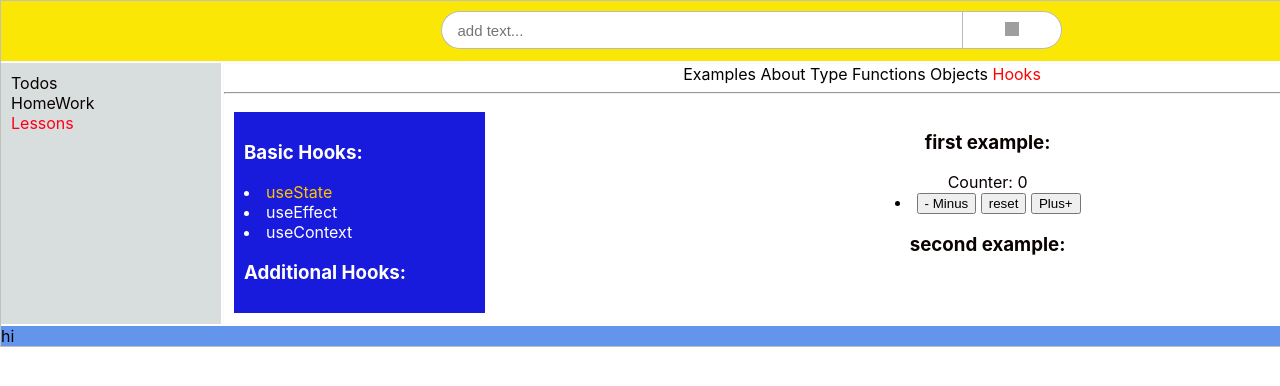
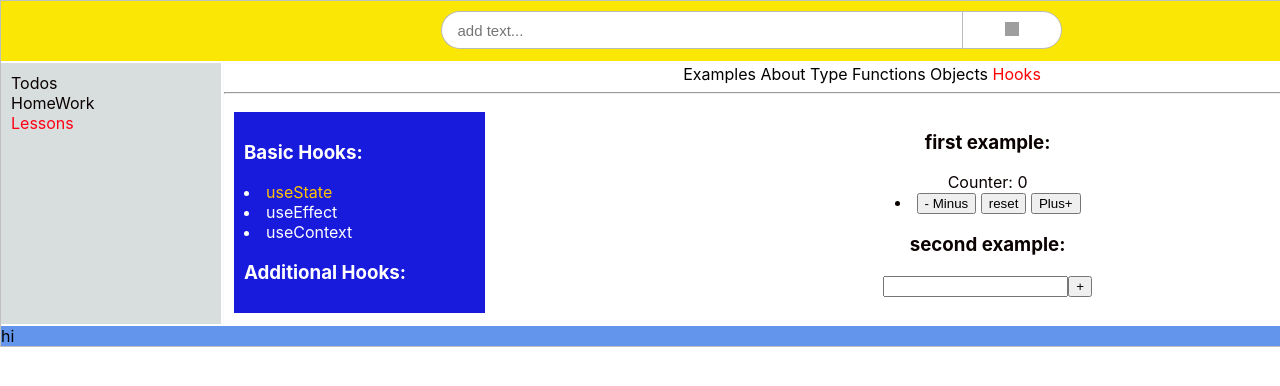
Before and after one commit to VladimirShumliaiev/Type-script-React, a React (Create React App) app in the folder my-app/: page /lessons/hooks/useState in a window 1280 px wide. Shown: the top 386 px of the page. Built offline with nearby package versions, Linux system fonts and the light colour scheme; grey boxes are pictures that could not be loaded.

Commit message:
25.04.2023 hooks

```diff
--- a/my-app/src/Components/mainContent/Lessons/Hooks Lessons/useState/useStateLessons.tsx
+++ b/my-app/src/Components/mainContent/Lessons/Hooks Lessons/useState/useStateLessons.tsx
@@ -1,4 +1,6 @@
 import React, {FC, useState} from 'react';
+import Todo from "./useStateLessonsComponnets/todo/Todo";
+
 
 const initialState = 0
 
@@ -31,6 +33,8 @@ const UseStateLessons: FC = () => {
 
             <h3>second example:</h3>
 
+            <Todo/>
+
         </div>
     );
 };
--- /dev/null
+++ b/my-app/src/Components/mainContent/Lessons/Hooks Lessons/useState/useStateLessonsComponnets/todo/Todo.tsx
@@ -0,0 +1,18 @@
+import React, {ChangeEvent, useState} from 'react';
+
+const Todo = () => {
+    const [value, setValue] = useState('')
+
+    const onChange = (e: ChangeEvent<HTMLInputElement>) => {
+        setValue(e.target.value)
+    }
+
+    return (
+        <div>
+            <input type="text" value={value} onChange={onChange}/>
+            <button onClick={() => console.log(value)}>+</button>
+        </div>
+    );
+};
+
+export default Todo;
```
Also changed, not shown: my-app/src/Components/mainContent/Lessons/Hooks Lessons/useState/useStateLessonsComponnets/todo/TodoInput.tsx (added, +11 -0 lines), my-app/src/Components/mainContent/Lessons/Hooks Lessons/useState/useStateLessonsComponnets/todo/TodoList.tsx (added, +11 -0 lines).
